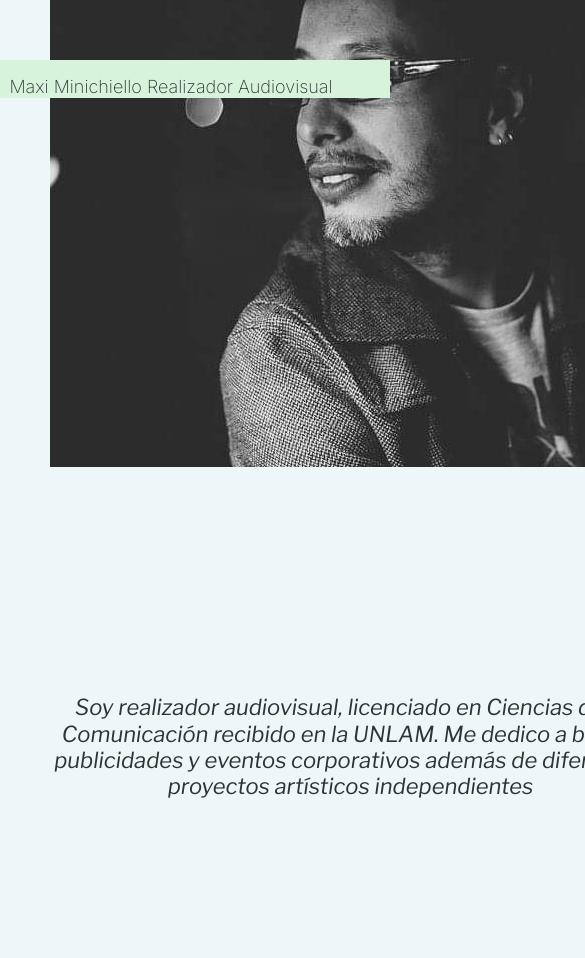
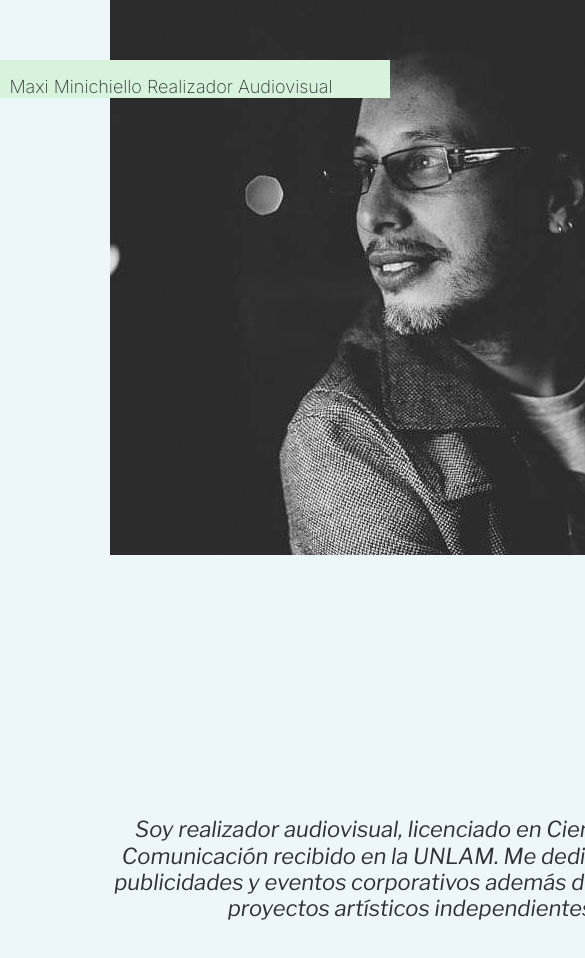
Before and after one commit to Pipiann/Maxi-Minichiello-videografo.net, a website: page pages/sobremi.html in a window 390 px wide. Shown: the part 738-1696 px from the top of the page, 585 px wide, since content can reach past the window. Before the commit the page ends 1596 px from the top, so only its background shows below. Drawn offline with nearby package versions, Linux system fonts and the light colour scheme.

Commit message:
mqtabletportfo

```diff
--- a/scss/components/_contacto-portfo.scss
+++ b/scss/components/_contacto-portfo.scss
@@ -38,12 +38,6 @@
     padding-bottom: 30px;
     padding-top: 30px;
 
-    @media screen and (max-width:768px) {
-      padding-left: 200px;
-
-    }
-
-
 
 }
 
--- a/scss/style.scss
+++ b/scss/style.scss
@@ -60,6 +60,10 @@ body{
         @media screen and (max-width:1023px) {
             place-items: center;
             padding: 50px;
+        @media screen and (max-width:768px) {
+            padding: 110px;
+
+        }
 
         }
 
@@ -71,6 +75,11 @@ body{
         @media screen and (max-width:1023px) {
             place-items: center;
             padding: 50px;
+
+        }
+        @media screen and (max-width:768px) {
+            padding: 110px;
+            padding-top: 10px;
 
         }
     }
```
Also changed, not shown: css/style.css, 1 other file.
